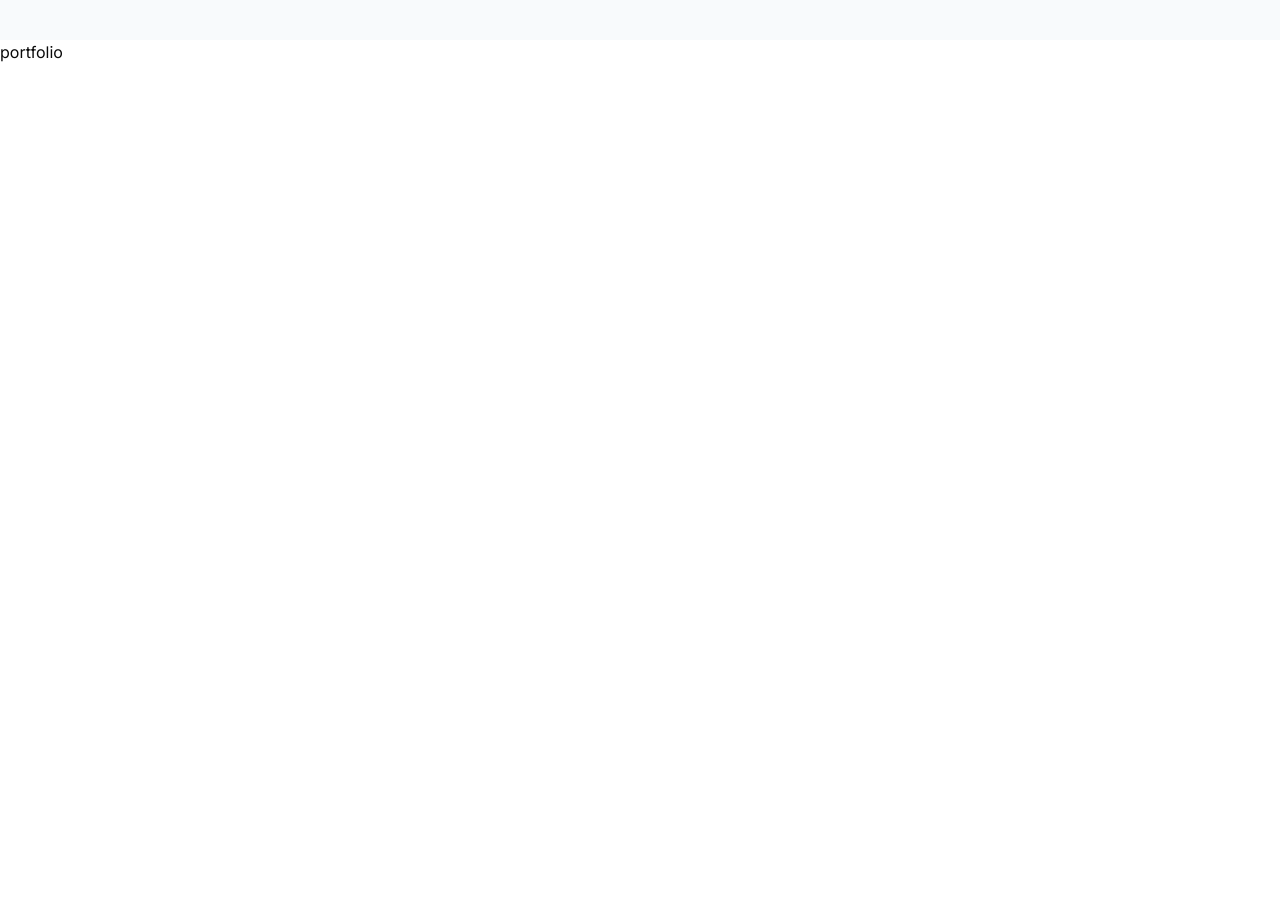
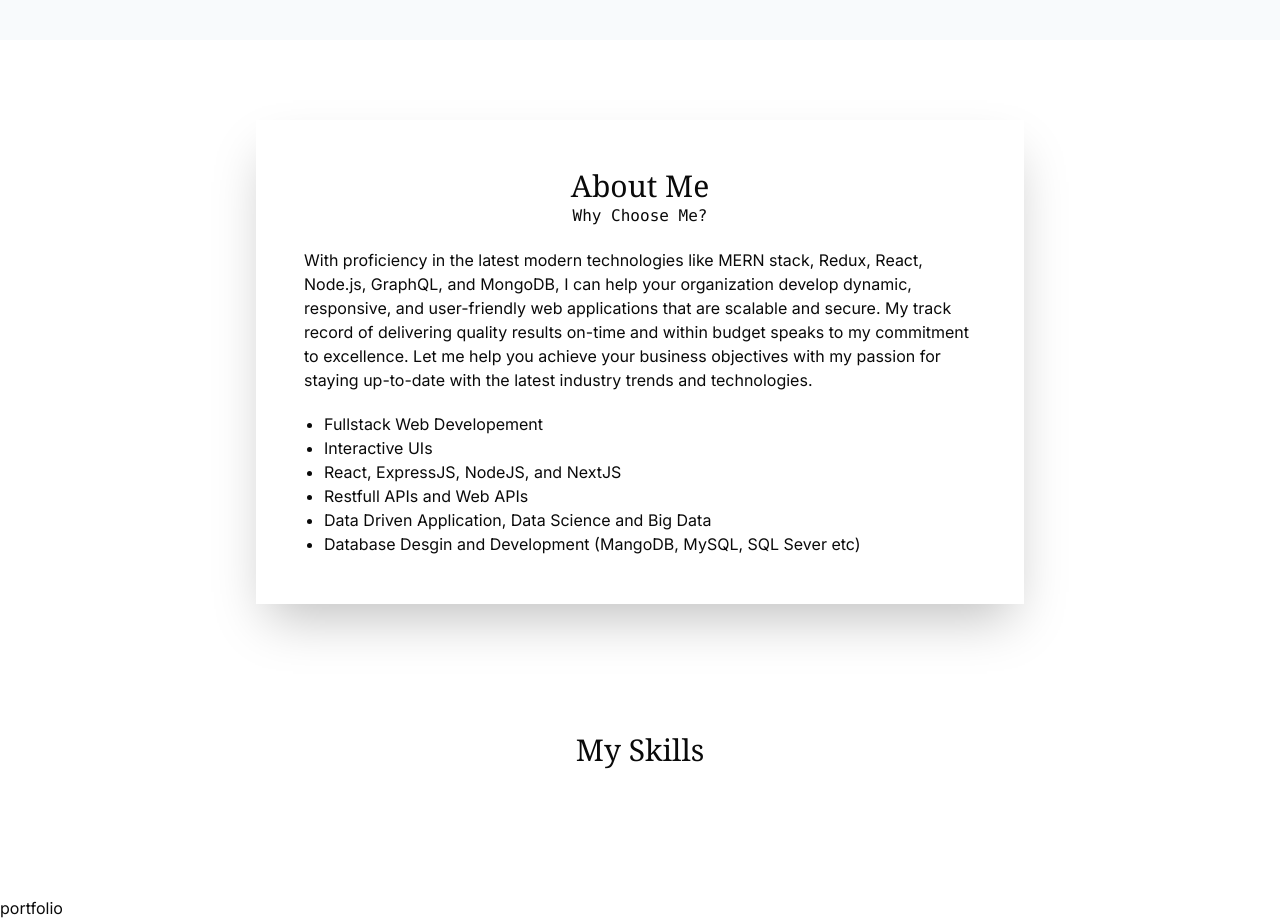
Before and after one commit to nazif786/portfolio2, a Next.js app: page / in a window 1280 px wide. Shown: the part 760-1680 px from the top of the page. Before the commit the page ends 824 px from the top, so only its background shows below. Built offline with nearby package versions, Linux system fonts and the light colour scheme.

Commit message:
build about section

```diff
--- a/src/app/page.tsx
+++ b/src/app/page.tsx
@@ -1,6 +1,11 @@
+import AboutMe from "@/components/AboutMe";
+import Skills from "@/components/skills";
+
 export default function Home() {
   return (
     <div>
+      <AboutMe />
+      <Skills />
       <h1> portfolio </h1>
     </div>
   );
--- /dev/null
+++ b/src/components/AboutMe.tsx
@@ -0,0 +1,39 @@
+import React from "react";
+// border-solid border-2 border-orange-700 flex flex-row items-center justify-center
+
+const AboutMe = () => {
+  return (
+    <section id="about">
+      <div className="p-3 md:p-12 md:max-w-[75%] lg:w-[60%]  md:my-20 m-auto flex flex-col space-y-5 shadow-2xl">
+        <div className="text-center">
+          <h1 className="font-serif text-3xl ">About Me</h1>
+          <p className="font-mono text-l">Why Choose Me?</p>
+        </div>
+        <p>
+          With proficiency in the latest modern technologies like MERN stack,
+          Redux, React, Node.js, GraphQL, and MongoDB, I can help your
+          organization develop dynamic, responsive, and user-friendly web
+          applications that are scalable and secure. My track record of
+          delivering quality results on-time and within budget speaks to my
+          commitment to excellence. Let me help you achieve your business
+          objectives with my passion for staying up-to-date with the latest
+          industry trends and technologies.
+        </p>
+        <div>
+          <ul className="list-disc pl-5">
+            <li> Fullstack Web Developement </li>
+            <li> Interactive UIs </li>
+            <li> React, ExpressJS, NodeJS, and NextJS </li>
+            <li> Restfull APIs and Web APIs </li>
+            <li> Data Driven Application, Data Science and Big Data </li>
+            <li>
+              Database Desgin and Development (MangoDB, MySQL, SQL Sever etc){" "}
+            </li>
+          </ul>
+        </div>
+      </div>
+    </section>
+  );
+};
+
+export default AboutMe;
--- /dev/null
+++ b/src/components/Skills.tsx
@@ -0,0 +1,15 @@
+import React from "react";
+
+const Skills = () => {
+  return (
+    <section>
+      <div className="p-3 md:p-12 md:max-w-[75%] lg:w-[60%]  md:my-20 m-auto flex flex-col space-y-5">
+        <div className="text-center">
+          <h1 className="font-serif text-3xl"> My Skills</h1>
+        </div>
+      </div>
+    </section>
+  );
+};
+
+export default Skills;
--- a/src/components/hero/Navbar.tsx
+++ b/src/components/hero/Navbar.tsx
@@ -4,7 +4,7 @@ const Navbar = () => {
   const links = [
     { label: "Home", href: "/#home" },
     { label: "About Me", href: "/#about" },
-    { label: "Experience", href: "/#experience" },
+    { label: "Skills", href: "/#experience" },
     { label: "Projects", href: "/#projects" },
     { label: "Contact", href: "/#contact" },
   ];
@@ -14,12 +14,12 @@ const Navbar = () => {
         SHIRZAI
         <span className="text-red-800 text-12xl">.</span>
       </h1>
-      <div>
+      <div className="sticky">
         <ul className=" hidden md:flex md:space-x-7 mt-7 text-sm">
           {links.map((link) => (
             <li
               key={link.label}
-              className="list-none hover:text-slate-600 nav-link"
+              className="list-none hover:text-slate-600 nav-link "
             >
               <Link href={link.href}>{link.label}</Link>
             </li>
```
